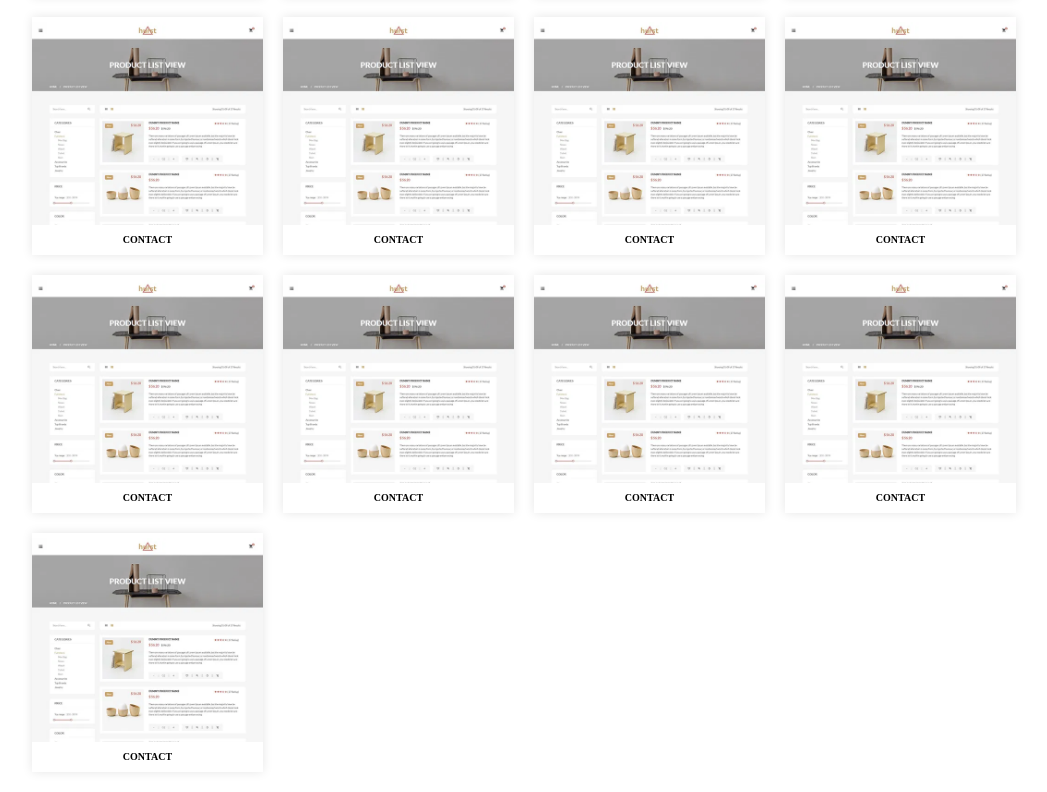
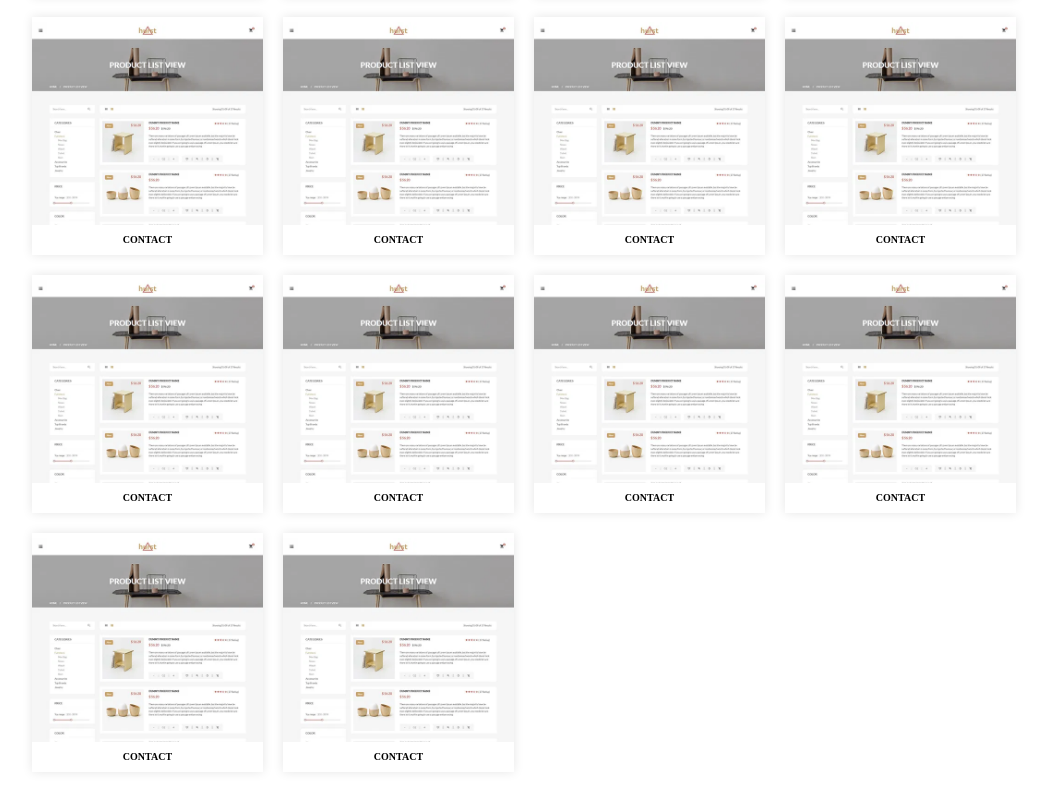
Before and after one commit to suryabhanmjh/project-html-css, a plain HTML site: page index .html in a window 1280 px wide. Shown: the part 1448-2240 px from the top of the page, without its empty margins (116-1163 px from the left). Drawn offline with Linux system fonts and the light colour scheme.

Commit message:
Add duplicate demo item for improved visibility in the demo section

```diff
--- a/index .html
+++ b/index .html
@@ -145,6 +145,10 @@
                         <img src="img/shop-list.webp" alt="Contact">
                         <h3>CONTACT</h3>
                     </div>
+                    <div class="demo-item other">
+                        <img src="img/shop-list.webp" alt="Contact">
+                        <h3>CONTACT</h3>
+                    </div>
                 </div>
             </div>
         </section>
```
